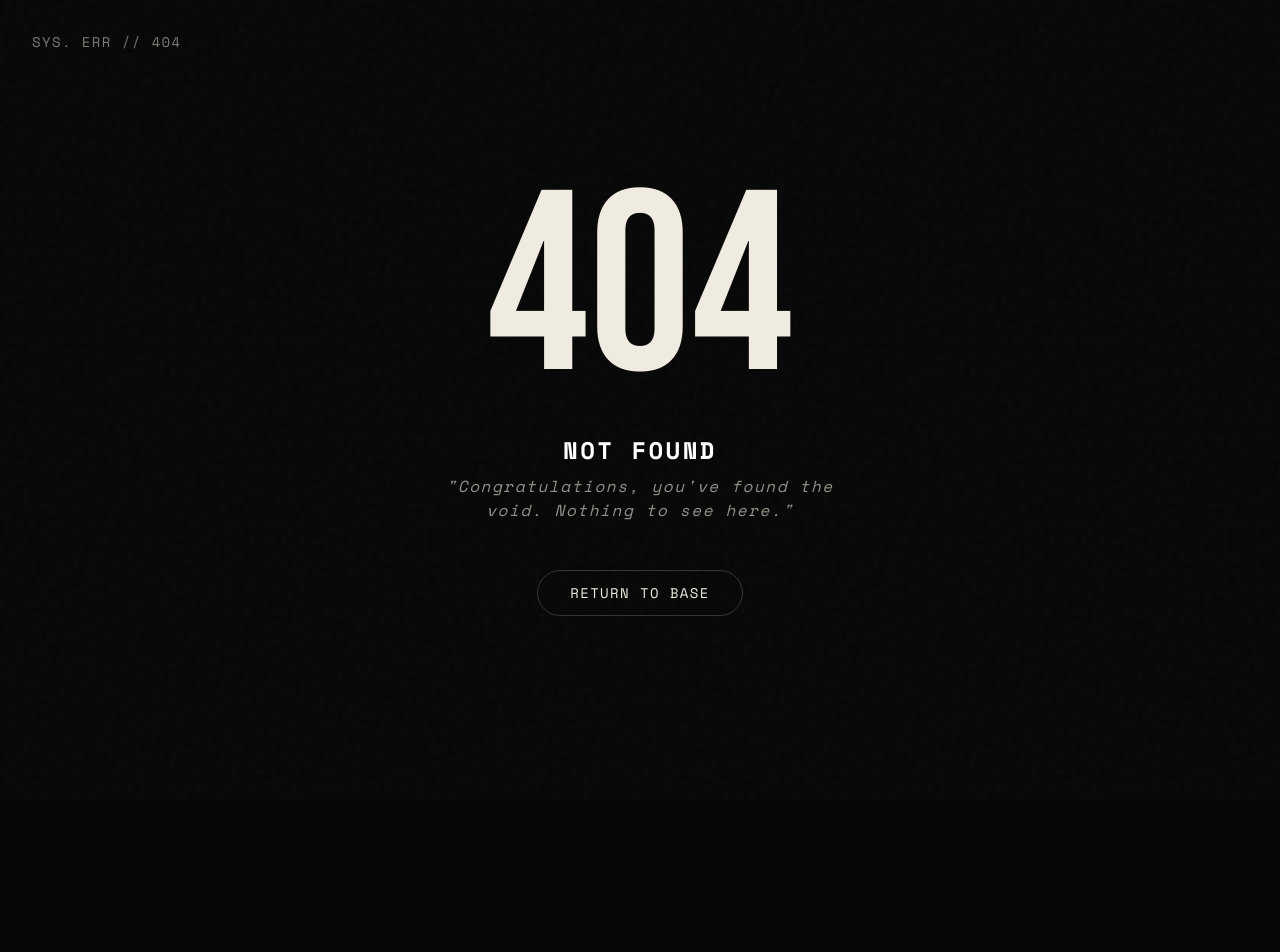
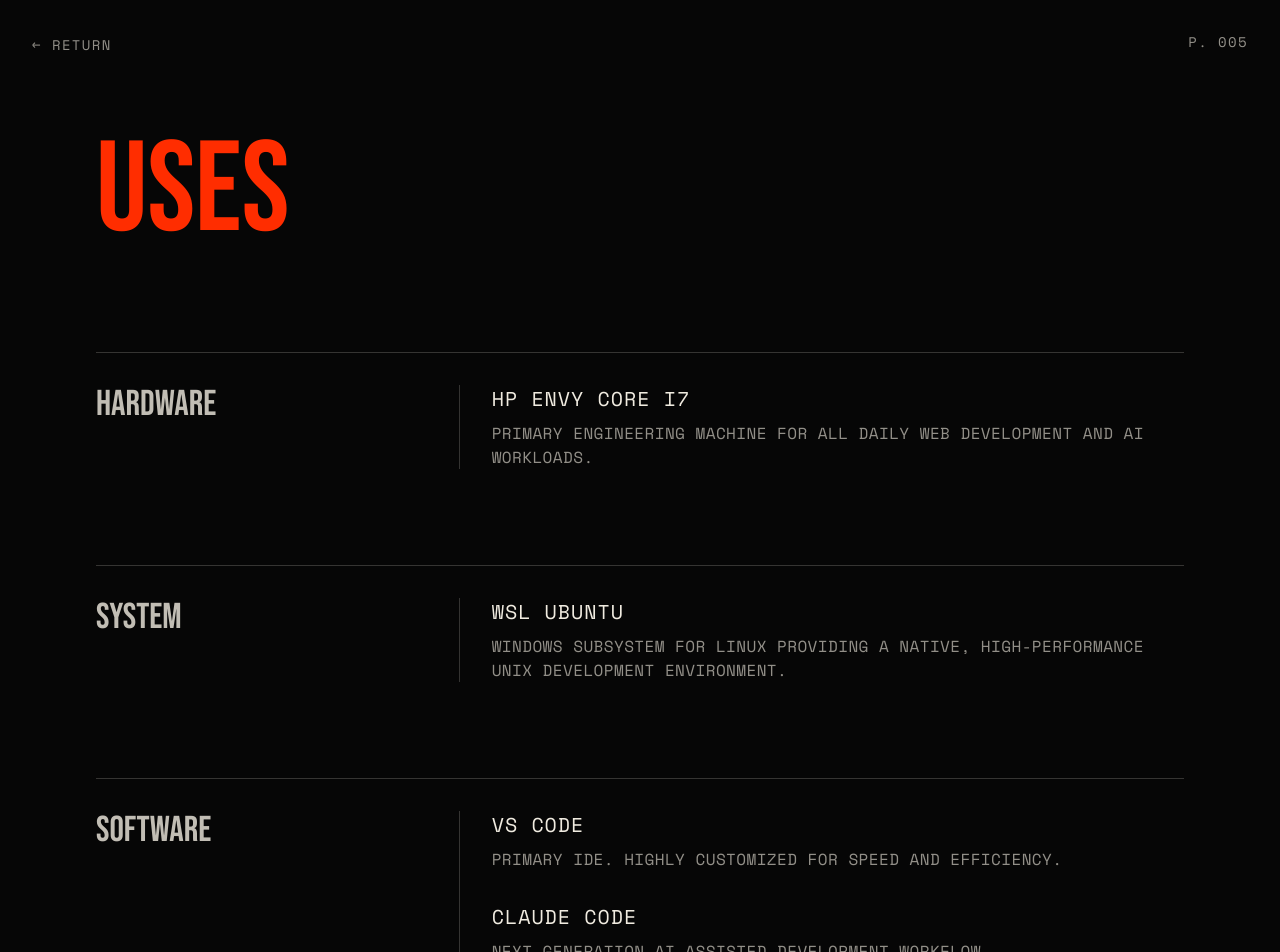
Before and after one commit to p3terkioko/peter, a Next.js app: page /uses in a window 1280 px wide. Before the commit this address had no page. Shown: the top 952 px of the page. Before the commit the page ends 800 px from the top, so only its background shows below. Built offline with nearby package versions, Linux system fonts and the light colour scheme.

Commit message:
feat: uses and fahhh

```diff
--- a/src/app/globals.css
+++ b/src/app/globals.css
@@ -8,3 +8,14 @@
     color: #F0EBE0;
   }
 }
+
+.konami-mode {
+  filter: invert(1) hue-rotate(180deg) brightness(1.2) contrast(1.2);
+  animation: crtFlicker 0.1s infinite;
+}
+
+@keyframes crtFlicker {
+  0% { opacity: 0.95; }
+  50% { opacity: 1; }
+  100% { opacity: 0.9; }
+}
--- /dev/null
+++ b/src/app/uses/page.tsx
@@ -0,0 +1,100 @@
+import Link from "next/link";
+import CustomCursor from "@/components/CustomCursor";
+import SmoothScrolling from "@/components/SmoothScrolling";
+
+export default function Uses() {
+  const hardware = [
+    { name: "HP Envy Core i7", desc: "Primary engineering machine for all daily web development and AI workloads." },
+  ];
+
+  const system = [
+    { name: "WSL Ubuntu", desc: "Windows Subsystem for Linux providing a native, high-performance UNIX development environment." },
+  ];
+
+  const software = [
+    { name: "VS Code", desc: "Primary IDE. Highly customized for speed and efficiency." },
+    { name: "Claude Code", desc: "Next-generation AI-assisted development workflow." },
+    { name: "Google Chrome", desc: "Browser of choice for all frontend development, device testing, and debugging." },
+    { name: "Git & GitHub", desc: "Version control, code management, and open-source collaboration." },
+  ];
+
+  return (
+    <>
+      <SmoothScrolling>
+        <CustomCursor />
+        <main className="min-h-screen w-full bg-charcoal text-parchment flex flex-col pt-32 px-4 md:px-12 lg:px-24">
+          <div className="absolute top-8 left-4 md:left-8 z-50">
+            <Link href="/" className="font-mono text-xs md:text-sm tracking-widest text-parchment/60 hover:text-neonAccent transition-colors uppercase">
+              ← Return
+            </Link>
+          </div>
+          <div className="absolute top-8 right-4 md:right-8 z-50 font-mono text-xs md:text-sm tracking-widest text-parchment/60 uppercase">
+            P. 005
+          </div>
+
+          <h1 className="text-6xl md:text-9xl font-heading uppercase leading-none mb-16 md:mb-24 text-neonAccent">
+            Uses
+          </h1>
+
+          <div className="flex flex-col gap-16 md:gap-24 pb-32 max-w-7xl">
+
+            <section className="flex flex-col md:flex-row border-t border-parchment/20 pt-8">
+              <h2 className="w-full md:w-1/3 text-3xl md:text-4xl font-heading uppercase text-parchment/80 mb-8 md:mb-0">
+                Hardware
+              </h2>
+              <div className="w-full md:w-2/3 flex flex-col gap-8 md:border-l border-parchment/20 md:pl-8">
+                {hardware.map((item, i) => (
+                  <div key={i} className="flex flex-col group">
+                    <h3 className="font-mono text-lg md:text-xl text-parchment group-hover:text-neonAccent transition-colors tracking-wider uppercase mb-2">
+                      {item.name}
+                    </h3>
+                    <p className="font-mono text-sm md:text-base text-parchment/60 uppercase tracking-wide leading-relaxed">
+                      {item.desc}
+                    </p>
+                  </div>
+                ))}
+              </div>
+            </section>
+
+            <section className="flex flex-col md:flex-row border-t border-parchment/20 pt-8">
+              <h2 className="w-full md:w-1/3 text-3xl md:text-4xl font-heading uppercase text-parchment/80 mb-8 md:mb-0">
+                System
+              </h2>
+              <div className="w-full md:w-2/3 flex flex-col gap-8 md:border-l border-parchment/20 md:pl-8">
+                {system.map((item, i) => (
+                  <div key={i} className="flex flex-col group">
+                    <h3 className="font-mono text-lg md:text-xl text-parchment group-hover:text-neonAccent transition-colors tracking-wider uppercase mb-2">
+                      {item.name}
+                    </h3>
+                    <p className="font-mono text-sm md:text-base text-parchment/60 uppercase tracking-wide leading-relaxed">
+                      {item.desc}
+                    </p>
+                  </div>
+                ))}
+              </div>
+            </section>
+
+            <section className="flex flex-col md:flex-row border-t border-parchment/20 pt-8">
+              <h2 className="w-full md:w-1/3 text-3xl md:text-4xl font-heading uppercase text-parchment/80 mb-8 md:mb-0">
+                Software
+              </h2>
+              <div className="w-full md:w-2/3 flex flex-col gap-8 md:border-l border-parchment/20 md:pl-8">
+                {software.map((item, i) => (
+                  <div key={i} className="flex flex-col group">
+                    <h3 className="font-mono text-lg md:text-xl text-parchment group-hover:text-neonAccent transition-colors tracking-wider uppercase mb-2">
+                      {item.name}
+                    </h3>
+                    <p className="font-mono text-sm md:text-base text-parchment/60 uppercase tracking-wide leading-relaxed">
+                      {item.desc}
+                    </p>
+                  </div>
+                ))}
+              </div>
+            </section>
+
+          </div>
+        </main>
+      </SmoothScrolling>
+    </>
+  );
+}
--- a/src/components/Experience.tsx
+++ b/src/components/Experience.tsx
@@ -18,12 +18,12 @@ const experiences = [
     ]
   },
   {
-    company: "KamiLimu Mentorship Program",
+    company: "KamiLimu",
     roles: [
       {
         title: "Cohort 9 Mentee",
         date: "Mar 2025 - Nov 2025",
-        details: "8-month intensive tech mentorship. Innovation Finals Runner-Up. Scholarship & Public Speaking Semi-Finalist."
+        details: "An 8-month structured mentorship program for undergraduate tech students in Kenya. Innovation Finals Runner-Up. Scholarship & Public Speaking Semi-Finalist."
       }
     ]
   }
--- a/src/components/KonamiEasterEgg.tsx
+++ b/src/components/KonamiEasterEgg.tsx
@@ -1,25 +1,49 @@
 "use client";
 
-import { useEffect, useState } from "react";
+import { useEffect, useState, useRef } from "react";
 
 export default function KonamiEasterEgg() {
   const [triggered, setTriggered] = useState(false);
+  const audioRef = useRef<HTMLAudioElement | null>(null);
 
   useEffect(() => {
     let inputSequence: string[] = [];
-    // Konami Code: Up, Up, Down, Down, Left, Right, Left, Right, B, A
+
+    // Classic Konami Code for Visual Effect
     const konamiCode = [
-      "ArrowUp", "ArrowUp", "ArrowDown", "ArrowDown",
-      "ArrowLeft", "ArrowRight", "ArrowLeft", "ArrowRight",
+      "arrowup", "arrowup", "arrowdown", "arrowdown",
+      "arrowleft", "arrowright", "arrowleft", "arrowright",
       "b", "a"
     ];
 
+    // Fahhh sequence for Audio Effect
+    const fahhhCode = ["f", "a", "h", "h", "h"];
+
     const handleKeyDown = (e: KeyboardEvent) => {
-      inputSequence.push(e.key);
-      inputSequence = inputSequence.slice(-konamiCode.length);
+      // Prevent triggering while user is typing in forms
+      if (document.activeElement?.tagName === "INPUT" || document.activeElement?.tagName === "TEXTAREA") return;
 
-      if (inputSequence.join("").toLowerCase() === konamiCode.join("").toLowerCase()) {
+      inputSequence.push(e.key.toLowerCase());
+
+      // Limit memory keeping only the max length sequence needed
+      if (inputSequence.length > 20) {
+        inputSequence.shift();
+      }
+
+      const seqStr = inputSequence.join("");
+
+      // Trigger Visual Effect
+      if (seqStr.endsWith(konamiCode.join(""))) {
         setTriggered((prev) => !prev);
+        inputSequence = [];
+      }
+
+      // Trigger Audio Effect
+      if (seqStr.endsWith(fahhhCode.join(""))) {
+        if (audioRef.current) {
+          audioRef.current.currentTime = 0;
+          audioRef.current.play().catch(err => console.error("Audio play failed:", err));
+        }
         inputSequence = [];
       }
     };
@@ -37,19 +61,6 @@ export default function KonamiEasterEgg() {
   }, [triggered]);
 
   return (
-    <>
-      <style dangerouslySetInnerHTML={{ __html: `
-        .konami-mode {
-          filter: invert(1) hue-rotate(180deg) brightness(1.2) contrast(1.2);
-          animation: crtFlicker 0.1s infinite;
-        }
-
-        @keyframes crtFlicker {
-          0% { opacity: 0.95; }
-          50% { opacity: 1; }
-          100% { opacity: 0.9; }
-        }
-      `}} />
-    </>
+    <audio ref={audioRef} src="/fahhh.mp3" preload="auto" />
   );
 }
```
Also changed, not shown: 2 other files (tests, documents, lock files or other folders).
